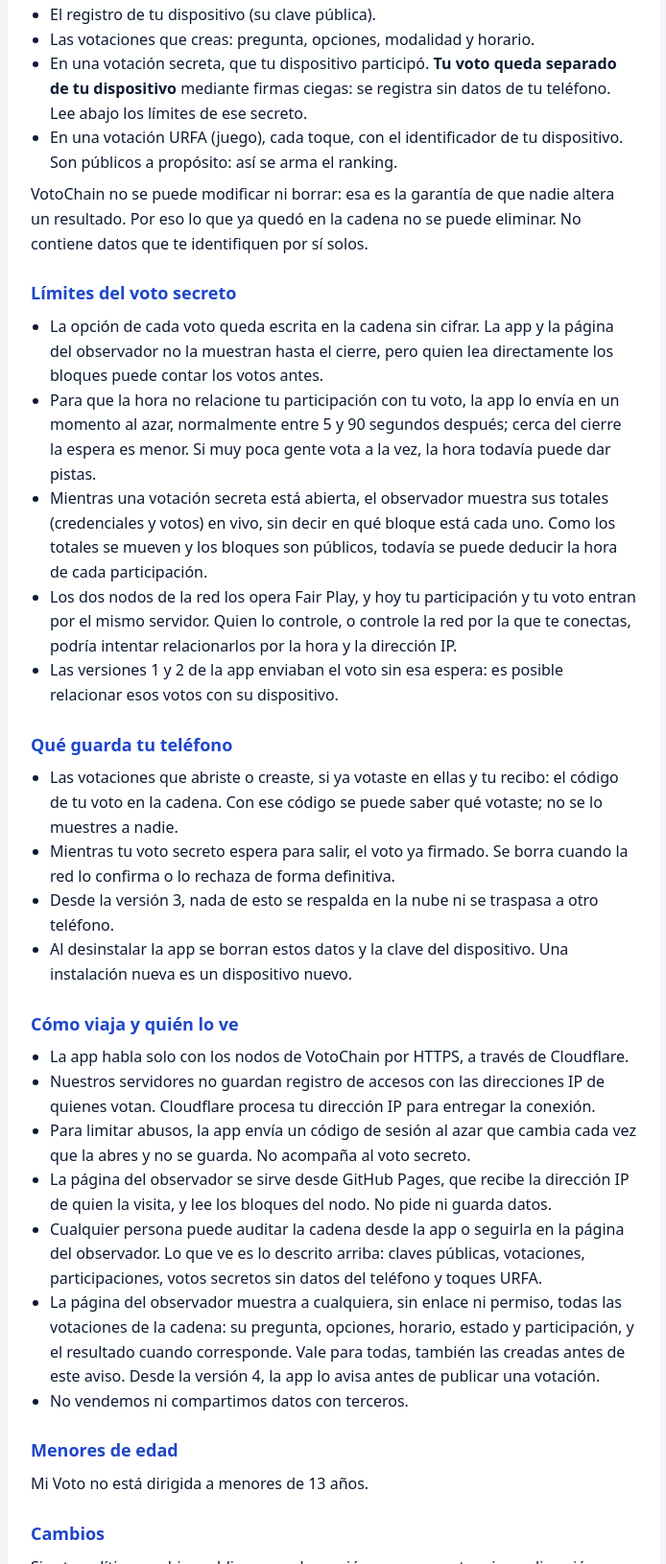
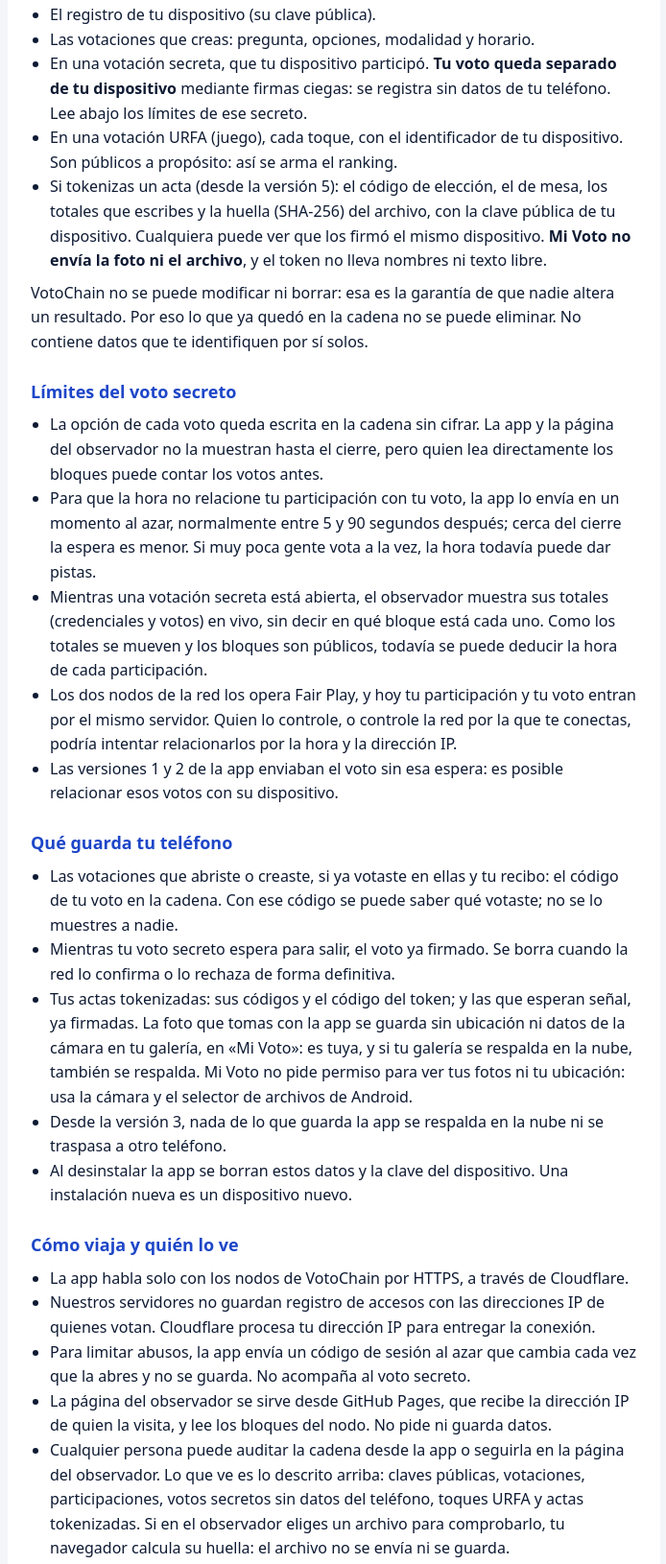
Before and after one commit to trdago/mivoto-paginas, a plain HTML site: page privacidad/index.html in a window 1280 px wide. Shown: the part 555-2185 px from the top of the page at 96% size, without its empty margins (292-986 px from the left). Drawn offline with Linux system fonts and the light colour scheme.

Commit message:
publica privacidad/index.html

```diff
--- a/privacidad/index.html
+++ b/privacidad/index.html
@@ -49,6 +49,9 @@
       mediante firmas ciegas: se registra sin datos de tu teléfono. Lee abajo los límites de ese secreto.</li>
     <li>En una votación URFA (juego), cada toque, con el identificador de tu dispositivo. Son públicos a propósito: así se
       arma el ranking.</li>
+    <li>Si tokenizas un acta (desde la versión 5): el código de elección, el de mesa, los totales que escribes y la huella
+      (SHA-256) del archivo, con la clave pública de tu dispositivo. Cualquiera puede ver que los firmó el mismo
+      dispositivo. <strong>Mi Voto no envía la foto ni el archivo</strong>, y el token no lleva nombres ni texto libre.</li>
   </ul>
   <p>VotoChain no se puede modificar ni borrar: esa es la garantía de que nadie altera un resultado. Por eso lo que ya
     quedó en la cadena no se puede eliminar. No contiene datos que te identifiquen por sí solos.</p>
@@ -75,7 +78,11 @@
       cadena. Con ese código se puede saber qué votaste; no se lo muestres a nadie.</li>
     <li>Mientras tu voto secreto espera para salir, el voto ya firmado. Se borra cuando la red lo confirma o lo rechaza
       de forma definitiva.</li>
-    <li>Desde la versión 3, nada de esto se respalda en la nube ni se traspasa a otro teléfono.</li>
+    <li>Tus actas tokenizadas: sus códigos y el código del token; y las que esperan señal, ya firmadas. La foto que tomas
+      con la app se guarda sin ubicación ni datos de la cámara en tu galería, en «Mi Voto»: es tuya, y si tu galería se
+      respalda en la nube, también se respalda. Mi Voto no pide permiso para ver tus fotos ni tu ubicación: usa la cámara
+      y el selector de archivos de Android.</li>
+    <li>Desde la versión 3, nada de lo que guarda la app se respalda en la nube ni se traspasa a otro teléfono.</li>
     <li>Al desinstalar la app se borran estos datos y la clave del dispositivo. Una instalación nueva es un dispositivo
       nuevo.</li>
   </ul>
@@ -90,7 +97,9 @@
     <li>La página del observador se sirve desde GitHub Pages, que recibe la dirección IP de quien la visita, y lee los
       bloques del nodo. No pide ni guarda datos.</li>
     <li>Cualquier persona puede auditar la cadena desde la app o seguirla en la página del observador. Lo que ve es lo
-      descrito arriba: claves públicas, votaciones, participaciones, votos secretos sin datos del teléfono y toques URFA.</li>
+      descrito arriba: claves públicas, votaciones, participaciones, votos secretos sin datos del teléfono, toques URFA y
+      actas tokenizadas. Si en el observador eliges un archivo para comprobarlo, tu navegador calcula su huella: el archivo
+      no se envía ni se guarda.</li>
     <li>La página del observador muestra a cualquiera, sin enlace ni permiso, todas las votaciones de la cadena: su
       pregunta, opciones, horario, estado y participación, y el resultado cuando corresponde. Vale para todas, también las
       creadas antes de este aviso. Desde la versión 4, la app lo avisa antes de publicar una votación.</li>
```
